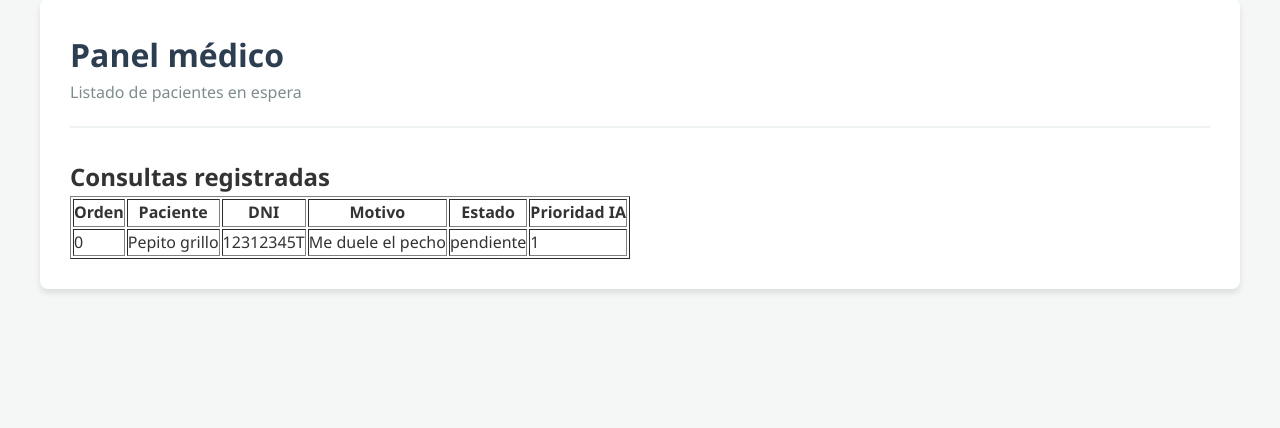
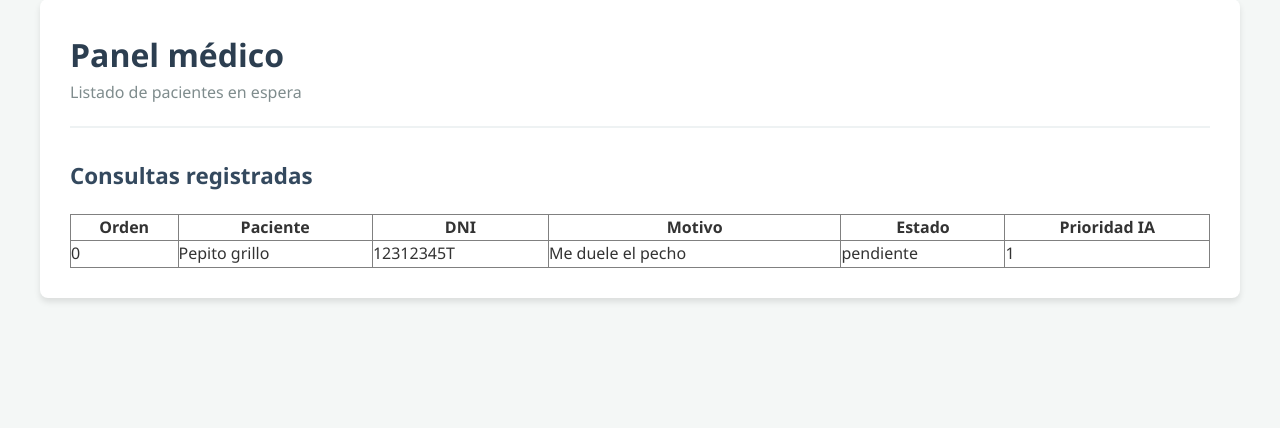
Before and after one commit to mmarinoa/tfc-backend-triaje, a Django app: template triaje/templates/triaje/panel_medico.html in a window 1280 px wide. Shown: the part 21-449 px from the top of the page. Run offline with Django 5.2, Linux system fonts and the light colour scheme; the template is opened without the code that fills it: values that come from a table or form of the project are taken from there, others are empty; data comes from the database, SQL or seed files in the repository.

Commit message:
Metiendo estilos base para la tabla

```diff
--- a/triaje/static/triaje/panel_medico.css
+++ b/triaje/static/triaje/panel_medico.css
@@ -40,3 +40,22 @@ body {
     border-radius: 8px;
     box-shadow: 0 4px 6px rgba(0, 0, 0, 0.1);
 }
+
+main h2 {
+    color: #34495e;
+    font-size: 1.4rem;
+    margin-bottom: 20px;
+    display: flex;
+    align-items: center;
+}
+
+section {
+    overflow-x: auto;
+}
+
+table {
+    width: 100%;
+    border-collapse: collapse;
+    margin-top: 10px;
+    background-color: white;
+}
```
